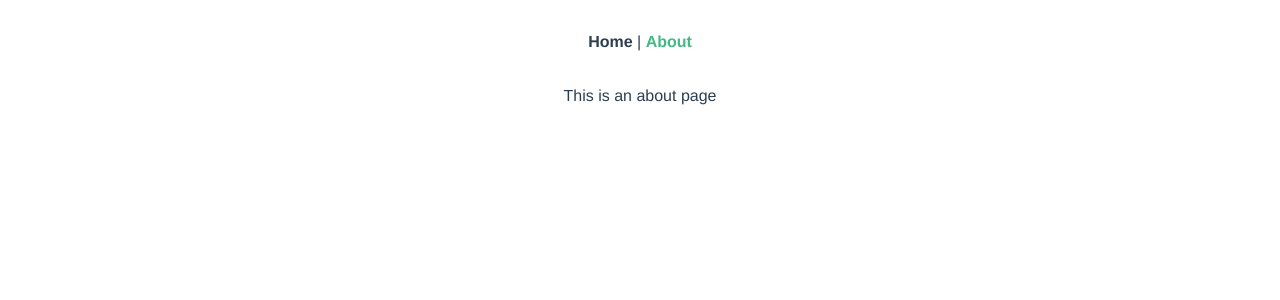
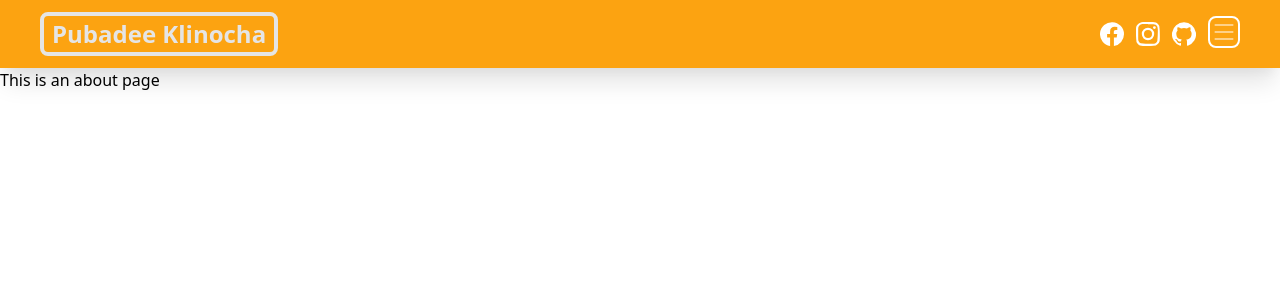
Before and after one commit to poom9091/Portfolios, a Vue app: page /about in a window 1280 px wide. Shown: the top 300 px of the page. Built offline with nearby package versions, Linux system fonts and the light colour scheme.

Commit message:
Create Title and NavBar

```diff
--- a/src/App.vue
+++ b/src/App.vue
@@ -1,32 +1,22 @@
 <template>
-  <div id="app" >
-    <div id="nav">
+  <div class="w-screen h-screen" >
+    <Navbar/>
+    <!-- <div id="nav">
       <router-link to="/">Home</router-link> |
       <router-link to="/about">About</router-link>
-    </div>
+    </div> -->
     <router-view/>
   </div>
 </template>
 
+<script>
+import Navbar from './components/Navbar.vue'
+export default {
+  components:{
+    Navbar
+  }
+}
+</script>
 <style>
-#app {
-  font-family: Avenir, Helvetica, Arial, sans-serif;
-  -webkit-font-smoothing: antialiased;
-  -moz-osx-font-smoothing: grayscale;
-  text-align: center;
-  color: #2c3e50;
-}
 
-#nav {
-  padding: 30px;
-}
-
-#nav a {
-  font-weight: bold;
-  color: #2c3e50;
-}
-
-#nav a.router-link-exact-active {
-  color: #42b983;
-}
 </style>
--- a/src/assets/style/index.css
+++ b/src/assets/style/index.css
@@ -1,3 +1,9 @@
 @tailwind base;
 @tailwind components;
 @tailwind utilities;
+
+@layer components {
+    .icon-title{
+        @apply h-6 w-6 fill-current text-white hover:text-hover-icon;
+    }
+}
--- a/src/components/HelloWorld.vue
+++ /dev/null
@@ -1,58 +0,0 @@
-<template>
-  <div class="hello">
-    <h1>{{ msg }}</h1>
-    <p>
-      For a guide and recipes on how to configure / customize this project,<br>
-      check out the
-      <a href="https://cli.vuejs.org" target="_blank" rel="noopener">vue-cli documentation</a>.
-    </p>
-    <h3>Installed CLI Plugins</h3>
-    <ul>
-      <li><a href="https://github.com/vuejs/vue-cli/tree/dev/packages/%40vue/cli-plugin-babel" target="_blank" rel="noopener">babel</a></li>
-      <li><a href="https://github.com/vuejs/vue-cli/tree/dev/packages/%40vue/cli-plugin-eslint" target="_blank" rel="noopener">eslint</a></li>
-    </ul>
-    <h3>Essential Links</h3>
-    <ul>
-      <li><a href="https://vuejs.org" target="_blank" rel="noopener">Core Docs</a></li>
-      <li><a href="https://forum.vuejs.org" target="_blank" rel="noopener">Forum</a></li>
-      <li><a href="https://chat.vuejs.org" target="_blank" rel="noopener">Community Chat</a></li>
-      <li><a href="https://twitter.com/vuejs" target="_blank" rel="noopener">Twitter</a></li>
-      <li><a href="https://news.vuejs.org" target="_blank" rel="noopener">News</a></li>
-    </ul>
-    <h3>Ecosystem</h3>
-    <ul>
-      <li><a href="https://router.vuejs.org" target="_blank" rel="noopener">vue-router</a></li>
-      <li><a href="https://vuex.vuejs.org" target="_blank" rel="noopener">vuex</a></li>
-      <li><a href="https://github.com/vuejs/vue-devtools#vue-devtools" target="_blank" rel="noopener">vue-devtools</a></li>
-      <li><a href="https://vue-loader.vuejs.org" target="_blank" rel="noopener">vue-loader</a></li>
-      <li><a href="https://github.com/vuejs/awesome-vue" target="_blank" rel="noopener">awesome-vue</a></li>
-    </ul>
-  </div>
-</template>
-
-<script>
-export default {
-  name: 'HelloWorld',
-  props: {
-    msg: String
-  }
-}
-</script>
-
-<!-- Add "scoped" attribute to limit CSS to this component only -->
-<style scoped>
-h3 {
-  margin: 40px 0 0;
-}
-ul {
-  list-style-type: none;
-  padding: 0;
-}
-li {
-  display: inline-block;
-  margin: 0 10px;
-}
-a {
-  color: #42b983;
-}
-</style>
--- /dev/null
+++ b/src/components/Navbar.vue
@@ -0,0 +1,72 @@
+<template>
+
+  <header class="flex bg-yellow-cos py-3 px-10 items-center justify-between shadow-xl">
+
+        <div>
+        <button @click="$router.push('/')" class="text-gray-cos text-lg font-black border-gray-cos border-2 rounded-lg p-0.5 px-2 hover:text-hover-icon md:text-2xl md:border-4">Pubadee Klinocha</button>
+        </div>
+
+        <div class="space-x-3 block ">
+          <button @click="toLink(facebook)" class="icon-title ">
+            <svg xmlns="http://www.w3.org/2000/svg" viewBox="0 0 24 24">
+            <path d="M24 12a12 12 0 10-13.9 12v-8.5h-3v-3.4h3V9.4c0-3 1.8-4.6 4.6-4.6l2.6.2v3h-1.5c-1.5 0-2 .9-2 1.8v2.3h3.4l-.5 3.4h-2.8V24A12 12 0 0024 12.1z"/>
+            </svg>
+          </button>
+
+          <button @click="toLink(ig)" type="button" class=" icon-title">
+            <svg viewBox="0 0 24 24" xmlns="http://www.w3.org/2000/svg">
+            <path d="M12 0H7C5.9.2 5 .4 4.2.7c-.7.3-1.4.7-2 1.4S.8 3.4.5 4.1c-.3.8-.5 1.7-.5 3a83.6 83.6 0 00.5 12.8c.3.7.7 1.4 1.4 2 .7.8 1.3 1.2 2.1 1.5.8.3 1.7.5 3 .5a83.6 83.6 0 0012.8-.5c.7-.3 1.4-.7 2-1.4.8-.7 1.2-1.3 1.5-2.1.3-.8.5-1.7.5-3a83.6 83.6 0 00-.5-12.8c-.3-.7-.7-1.4-1.4-2-.7-.8-1.3-1.2-2.1-1.5-.8-.3-1.7-.5-3-.5L12 0zm0 2.2h4.8c1.2 0 1.9.3 2.3.4.5.3 1 .5 1.4 1 .4.4.6.8.9 1.3.1.4.3 1 .4 2.2a84 84 0 01-.5 12c-.2.5-.4 1-.9 1.4-.4.4-.8.6-1.3.9-.5.1-1.1.3-2.3.4a84.5 84.5 0 01-12-.5c-.5-.2-.9-.4-1.3-.9-.4-.4-.7-.8-.9-1.3-.2-.5-.4-1.1-.4-2.3V12 7c0-1.1.2-1.8.4-2.2.2-.6.5-1 .9-1.4.4-.4.8-.7 1.4-.9.4-.2 1-.3 2.2-.4H12zm0 3.6a6.2 6.2 0 100 12.4 6.2 6.2 0 000-12.4zM12 16a4 4 0 110-8 4 4 0 010 8zm7.8-10.4a1.4 1.4 0 11-2.8 0 1.4 1.4 0 012.8 0z"/>
+            </svg>
+          </button>
+
+          <button @click="toLink(git)"  type="button" class="icon-title ">
+            <svg viewBox="0 0 24 24" xmlns="http://www.w3.org/2000/svg">
+              <path d="M12 .3a12 12 0 00-3.8 23.4c.6.1.8-.3.8-.6v-2c-3.3.7-4-1.6-4-1.6-.6-1.4-1.4-1.8-1.4-1.8-1-.7.1-.7.1-.7 1.2 0 1.9 1.2 1.9 1.2 1 1.8 2.8 1.3 3.5 1 0-.8.4-1.3.7-1.6-2.7-.3-5.5-1.3-5.5-6 0-1.2.5-2.3 1.3-3.1-.2-.4-.6-1.6 0-3.2 0 0 1-.3 3.4 1.2a11.5 11.5 0 016 0c2.3-1.5 3.3-1.2 3.3-1.2.6 1.6.2 2.8 0 3.2.9.8 1.3 1.9 1.3 3.2 0 4.6-2.8 5.6-5.5 5.9.5.4.9 1 .9 2.2v3.3c0 .3.1.7.8.6A12 12 0 0012 .3"/>
+            </svg>
+          </button>
+
+          <button type="button" class="icon-title  border-white border-2 rounded-lg  h-8 w-8 " >
+            <svg xmlns="http://www.w3.org/2000/svg" fill="none" viewBox="0 0 24 24" stroke="currentColor">
+              <path strokeLinecap="round" strokeLinejoin="round" strokeWidth={2} d="M4 6h16M4 12h16M4 18h16" />
+            </svg>
+          </button>
+
+        </div>
+
+    </header>
+
+</template>
+
+<script>
+export default {
+  data () {
+    return{
+      facebook:'https://www.facebook.com/pubadee.klinocha/',
+      ig: 'https://www.instagram.com/pubadee_nz91/',
+      git: 'https://github.com/poom9091',
+      show:false
+    }
+  },
+  methods:{
+    toLink(link) {
+      window.location.href = link;
+    },
+  },
+  mounted(){
+    this.show=true
+  }
+}
+</script>
+
+<style>
+    .slide-fade-Y-enter-active {
+        transition: all .8s ease;
+    }
+    .slide-fade-Y-leave-active {
+        transition: all .8s cubic-bezier(1.0, 0.5, 0.8, 1.0);
+    }
+    .slide-fade-Y-enter, .slide-fade-Y-leave-to  {
+        transform: translateY(10px);
+        opacity: 0;
+    }
+</style>
--- /dev/null
+++ b/src/components/title.vue
@@ -0,0 +1,38 @@
+<template>
+<transition name ="slide-fade">
+    <div v-if="show" >
+        <p class=" text-yellow-cos font-mono text-2xl ">Hello, my name is </p>
+        <h1  class=" text-gray-cos text-7xl font-black mt-5 mb-4 ">Pubadee Klinocha</h1>
+        <p class="text-yellow-cos font-mono text-lg tracking-tighter leading-6"> I'm studying at King Mongkut's University of Technology North Bangkok
+            <br>in Information Technology
+        </p>
+    </div>
+</transition>
+</template>
+
+<script>
+export default {
+    data(){
+        return{
+        show: false
+        }
+    },
+    mounted(){
+       this.show=true
+    }
+}
+</script>
+
+
+<style>
+    .slide-fade-enter-active {
+        transition: all .8s ease;
+    }
+    .slide-fade-leave-active {
+        transition: all .8s cubic-bezier(1.0, 0.5, 0.8, 1.0);
+    }
+    .slide-fade-enter, .slide-fade-leave-to  {
+        transform: translateX(10px);
+        opacity: 0;
+    }
+</style>
--- a/src/views/Home.vue
+++ b/src/views/Home.vue
@@ -1,18 +1,22 @@
 <template>
-  <div class="home">
-    <img alt="Vue logo" src="../assets/logo.png">
-    <HelloWorld msg="Welcome to Your Vue.js App"/>
+  <div class="w-screen h-screen  bg-darkblue-cos ">
+    <div class="flex flex-wrap pt-20">
+      <Title  class="ml-10 md:ml-20 h-60" />
+
+
+    </div>
+
   </div>
 </template>
 
 <script>
 // @ is an alias to /src
-import HelloWorld from '@/components/HelloWorld.vue'
+import Title from '@/components/title.vue'
 
 export default {
   name: 'Home',
   components: {
-    HelloWorld
+    Title
   }
 }
 </script>
--- a/tailwind.config.js
+++ b/tailwind.config.js
@@ -2,7 +2,16 @@ module.exports = {
   purge: ['./index.html', './src/**/*.{vue,js,ts,jsx,tsx}'],
   darkMode: false, // or 'media' or 'class'
   theme: {
-    extend: {},
+    extend:{
+      colors:{
+        'back-cos':'#000000',
+        'darkblue-cos':'#14213d',
+        'yellow-cos':'#fca311',
+        'gray-cos':'#e5e5e5',
+        'white-cos':'#ffffff',
+        'hover-icon':'#2C3E50'
+      }
+    }
   },
   variants: {
     extend: {},
```
Also changed, not shown: 1 other file (tests, documents, lock files or other folders).
